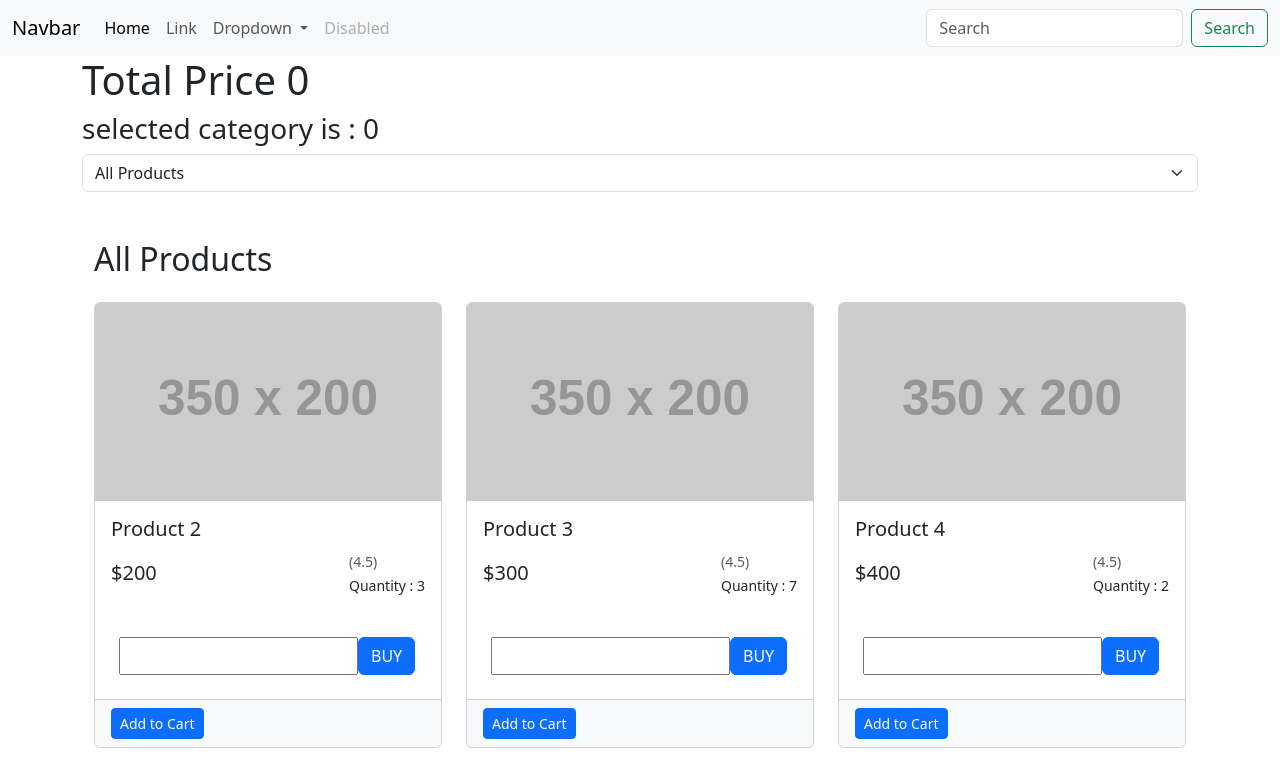
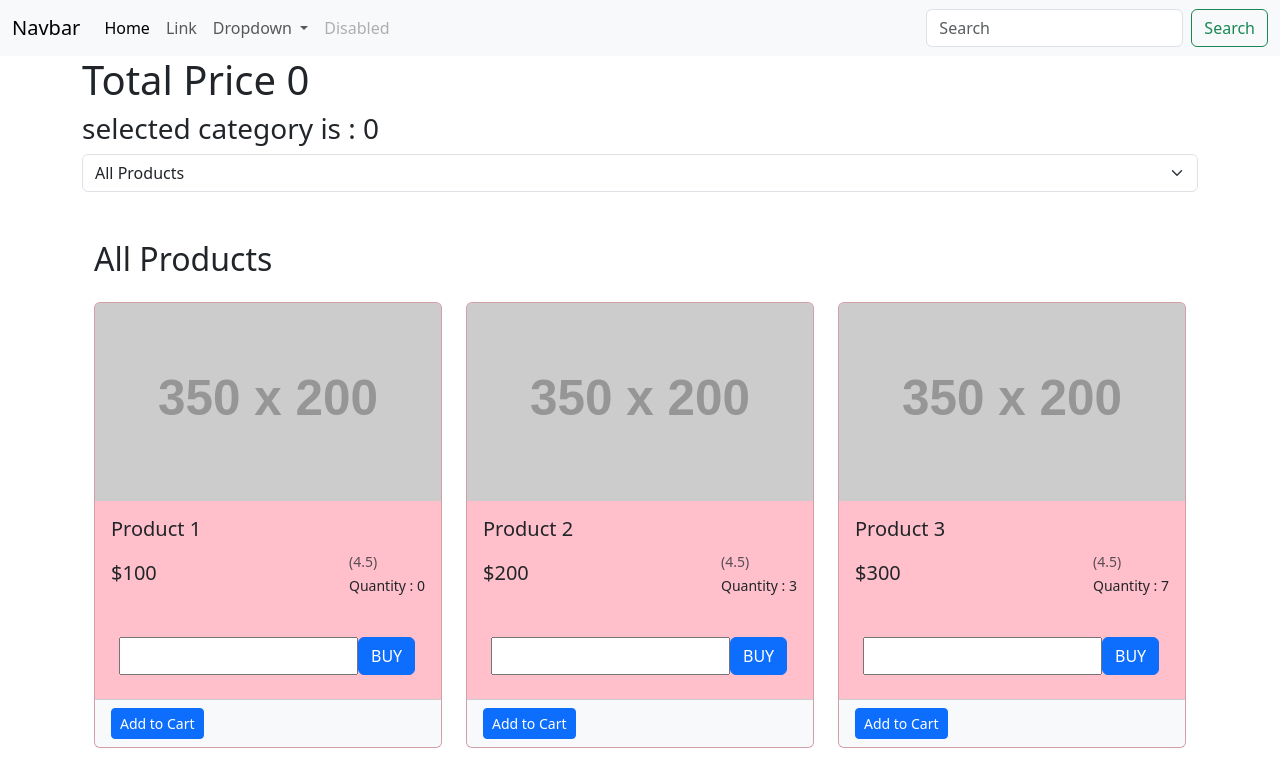
Before and after one commit to ahmed-waly55/Angular-Practice-ITI, an Angular app: page / in a window 1280 px wide. Shown: the top 770 px of the page. Built offline with nearby package versions, Linux system fonts and the light colour scheme.

Commit message:
learn Input , HostListener Diractive and practice

```diff
--- a/src/app/components/products/products.component.html
+++ b/src/app/components/products/products.component.html
@@ -1,7 +1,7 @@
 
 <h1>Total Price {{totalOrder}}</h1>
 <h3>selected category is : {{selectedCatId}}</h3>
-<select class="form-select" aria-label="Disabled select example" [(ngModel)]="selectedCatId">
+<select class="form-select" aria-label="Disabled select example" name="" id="" [(ngModel)]="selectedCatId">
     <option value="0" selected>All Products</option>
     <option *ngFor="let cat of categories" [value]="cat.id">{{cat.name}}</option>
   </select>
@@ -10,21 +10,13 @@
     <h2 class="mb-4"> All Products </h2>
     <div class="row g-4">
 
-                <!-- class binding exmaple [class.d-none]="prod.catId!=selectedCatId" -->
-                <!-- ng-container is fixed addedd to directive not add in Dom -->
-        <!-- <ng-container *ngFor="let prod of products" [class.d-none]="prod.catId!=selectedCatId" > -->
-
-
         @for(prod of products; track prod.id){
 
-            <div class="col-md-4" *ngIf="prod.quantity!=0" >
-                <div class="card">
+            <div class="col-md-4" >
+                <div class="card" appHighligtCard="red" extrnalColor="green" >
                     <img src="{{prod.imgUrl}}" class="card-img-top" alt="Product Image">
-                    <!-- style binding for example [style.background-color]="(prod.quantity == 0)? 'yellow' : 'white' " -->
 
-                    <div class="card-body"
-                    [style.background-color]="(prod.quantity == 0)? 'yellow' : 'white' "
-                    >
+                    <div class="card-body">
                         <h5 class="card-title">{{prod.name}}</h5>
                         <div class="d-flex justify-content-between align-items-center">
                             <span class="h5 mb-0">${{prod.price}}</span>
@@ -53,7 +45,6 @@
         @empty {
           <h1 class="">no products found </h1>
         }
-        <!-- </ng-container> -->
 
     </div>
 </div>
--- a/src/app/components/products/products.component.ts
+++ b/src/app/components/products/products.component.ts
@@ -3,10 +3,13 @@ import { Iproduct } from '../../models/iproduct';
 import { CommonModule } from '@angular/common';
 import { Icategory } from '../../models/icategory';
 import { FormsModule } from '@angular/forms';
+import { HighligtCardDirective } from '../../directives/highligt-card.directive';
+
+// import dirctive name HighligtCardDirective
 
 @Component({
   selector: 'app-products',
-  imports: [CommonModule,FormsModule],
+  imports: [CommonModule,FormsModule,HighligtCardDirective],
   templateUrl: './products.component.html',
   styleUrl: './products.component.css'
 })
--- /dev/null
+++ b/src/app/directives/highligt-card.directive.ts
@@ -0,0 +1,30 @@
+import { Directive, ElementRef, HostListener, Input } from '@angular/core';
+
+@Directive({
+  selector: '[appHighligtCard]'
+})
+export class HighligtCardDirective {
+
+  @Input()
+  extrnalColor:string = 'black';
+
+  @Input('appHighligtCard')
+  defaultColor:string = 'pink';
+
+  // add ele type of ElementRef in the constructor
+
+  constructor(private ele:ElementRef) {
+     this.ele.nativeElement.style.backgroundColor = this.defaultColor;
+     console.log(ele)
+  }
+
+@HostListener('mouseover')
+  over(){
+    this.ele.nativeElement.style.backgroundColor = this.extrnalColor;
+  }
+
+  @HostListener('mouseout')
+  out(){
+  this.ele.nativeElement.style.backgroundColor = this.defaultColor;
+  }
+}
```
Also changed, not shown: 1 other file (tests, documents, lock files or other folders).
